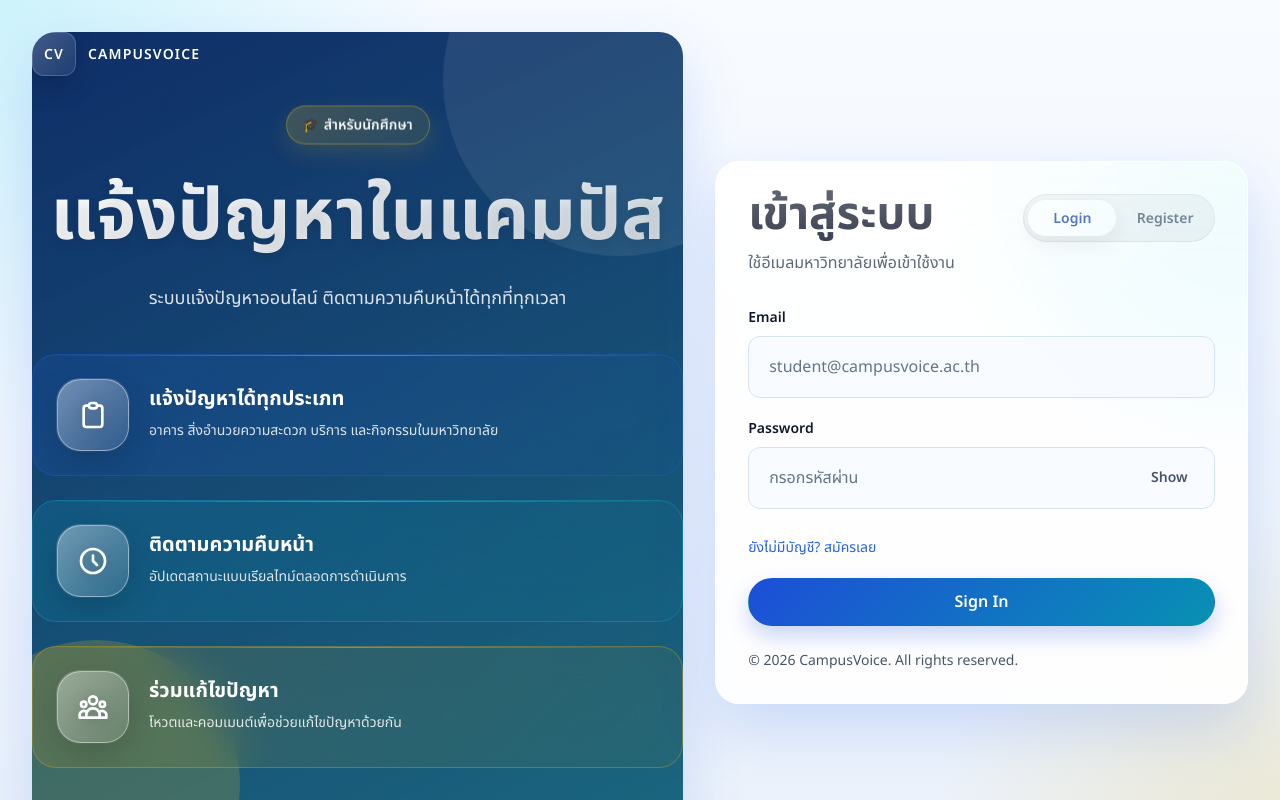
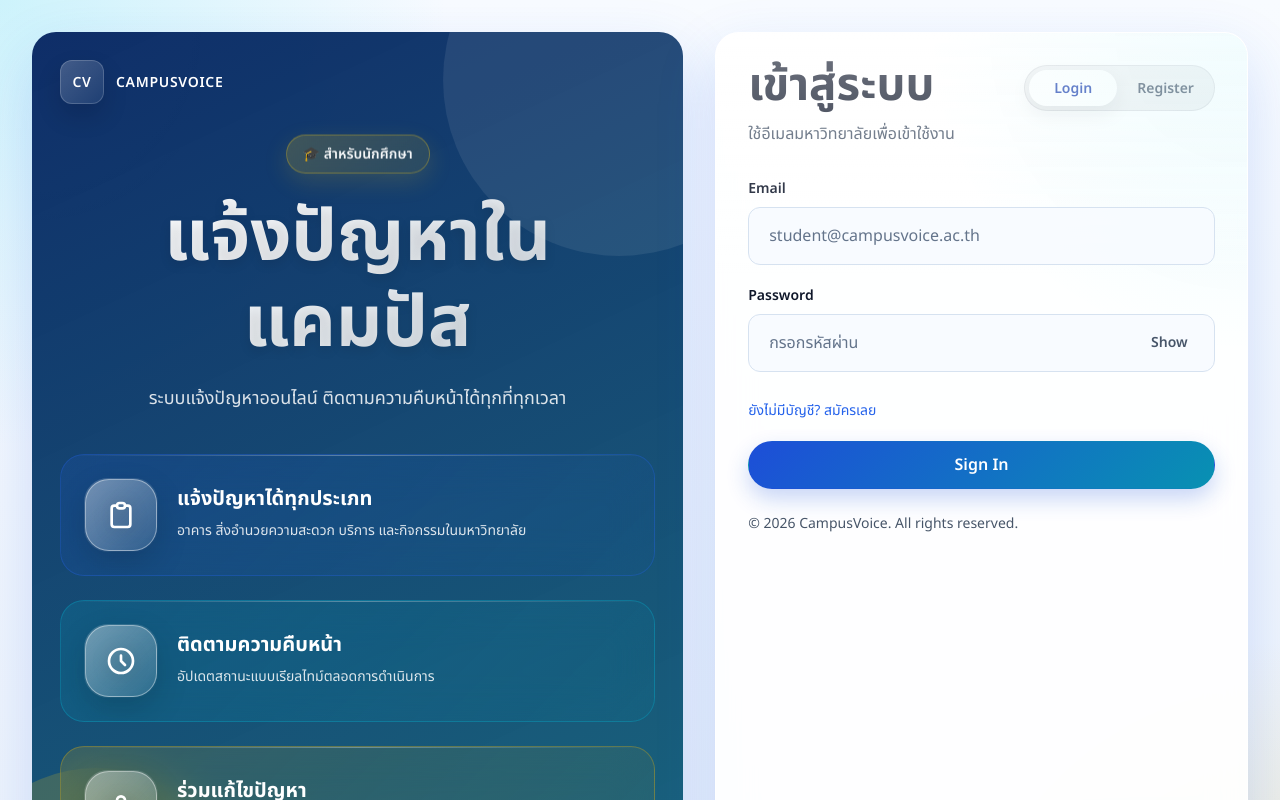
Before and after one commit to Kittithatdensakulprasert/campusvoice, a React (Vite) app in the folder frontend/: page /login in a window 1280 px wide. Shown: the top 800 px of the page. Built offline with nearby package versions, Linux system fonts and the light colour scheme.

Commit message:
fix: add missing --space-7 token and replace hardcoded auth CSS values with tokens

```diff
--- a/frontend/src/components/issues/index.jsx
+++ b/frontend/src/components/issues/index.jsx
@@ -292,7 +292,7 @@ export function IssueListPage() {
           <div className="issue-loading">
             <div className="loading-spinner">
               <svg className="spinning-icon" fill="none" stroke="currentColor" viewBox="0 0 24 24">
-                <path strokeLinecap="round" strokeLinejoin="round" strokeWidth="2" d="M4 4v5h.582m15.356 2A8.001 8.001 0 1 1.06-1.061l-8.689-8.69a2.25 2.25 0 0 0-3.182 0l-8.69 8.69a2.25 2.25 0 0 .091-.086L12 5.432Z"></path>
+                <path strokeLinecap="round" strokeLinejoin="round" strokeWidth="2" d="M4 4v5h.582m15.356 2A8.001 8.001 0 0 0 4.582 9H4m0 11v-5h.582m0 0a8.001 8.001 0 0 0 15.356-2H20m0 0v5" />
               </svg>
             </div>
             <p>กำลังดำเนินการ...</p>
@@ -371,7 +371,7 @@ export function IssueDetailPage() {
               {statusLabel}
             </span>
             <VoteButton
-              id={id}
+              issueId={id}
               voteCount={voteCount}
               voted={hasVoted}
               onChange={({ voted, voteCount: nextCount }) => {
@@ -403,7 +403,7 @@ export function IssueDetailPage() {
 
         </article>
 
-        <CommentList id={id} />
+        <CommentList issueId={id} />
       </section>
     </main>
   );
--- a/frontend/src/index.css
+++ b/frontend/src/index.css
@@ -131,7 +131,7 @@ select {
   gap: var(--space-3);
   font-size: var(--font-size-sm);
   font-weight: var(--font-weight-semibold);
-  letter-spacing: 0.08em;
+  letter-spacing: 0.05em;
   text-transform: uppercase;
 }
 
@@ -151,13 +151,13 @@ select {
   margin-top: var(--space-6);
   font-family: var(--font-family-heading);
   font-size: clamp(2.35rem, 5vw, 4.35rem);
-  line-height: 1.40;
+  line-height: var(--line-height-tight);
 }
 
 .auth-subheading {
   margin-top: var(--space-4);
   max-width: 32rem;
-  color: rgba(255, 255, 255, 0.78);
+  color: rgba(255, 255, 255, 0.8);
   font-size: var(--font-size-lg);
 }
 
@@ -172,36 +172,36 @@ select {
   grid-template-columns: auto 1fr auto;
   gap: var(--space-3);
   align-items: start;
-  padding: 1rem 1.1rem;
-  border-radius: 1.15rem;
+  padding: var(--space-4) var(--space-5);
+  border-radius: var(--radius-xl);
   background: rgba(255, 255, 255, 0.08);
   border: 1px solid rgba(255, 255, 255, 0.08);
   backdrop-filter: blur(10px);
 }
 
 .auth-feature-dot {
-  width: 0.75rem;
-  height: 0.75rem;
-  margin-top: 0.45rem;
+  width: var(--space-3);
+  height: var(--space-3);
+  margin-top: var(--space-1);
   border-radius: var(--radius-full);
   background: var(--color-accent-300);
-  box-shadow: 0 0 0 0.35rem rgba(250, 204, 21, 0.18);
+  box-shadow: 0 0 0 var(--space-1) rgba(250, 204, 21, 0.18);
 }
 
 .auth-feature-copy strong {
   display: block;
-  margin-bottom: 0.15rem;
+  margin-bottom: var(--space-1);
 }
 
 .auth-feature-copy p {
-  color: rgba(255, 255, 255, 0.78);
+  color: rgba(255, 255, 255, 0.8);
   font-size: var(--font-size-sm);
 }
 
 .auth-feature-number {
   font-family: var(--font-family-heading);
   color: rgba(255, 255, 255, 0.36);
-  font-size: 1.25rem;
+  font-size: var(--font-size-xl);
 }
 
 .auth-card {
@@ -247,7 +247,7 @@ select {
   color: var(--color-primary-700);
   font-size: var(--font-size-sm);
   font-weight: var(--font-weight-semibold);
-  letter-spacing: 0.08em;
+  letter-spacing: 0.05em;
   text-transform: uppercase;
 }
 
@@ -280,8 +280,8 @@ select {
 
 .auth-switcher {
   display: inline-flex;
-  padding: 0.3rem;
-  gap: 0.3rem;
+  padding: var(--space-1);
+  gap: var(--space-1);
   border-radius: var(--radius-full);
   background: rgba(15, 23, 42, 0.06);
   border: 1px solid rgba(15, 23, 42, 0.08);
@@ -292,8 +292,8 @@ select {
   align-items: center;
   justify-content: center;
   min-width: 5.5rem;
-  min-height: 2.3rem;
-  padding: 0 0.9rem;
+  min-height: 2.25rem;
+  padding: 0 var(--space-4);
   border-radius: var(--radius-full);
   color: var(--color-text-muted);
   font-size: var(--font-size-sm);
@@ -341,7 +341,7 @@ select {
   border-radius: var(--radius-lg);
   background: rgba(248, 251, 255, 0.88);
   color: var(--color-text);
-  padding: 1.125rem 1.25rem;
+  padding: var(--space-4) var(--space-5);
   font-size: var(--font-size-md);
   transition:
     border-color var(--transition-fast),
@@ -675,8 +675,8 @@ select {
 }
 
 .auth-kpi {
-  padding: 1rem;
-  border-radius: 1.15rem;
+  padding: var(--space-4);
+  border-radius: var(--radius-xl);
   background: rgba(255, 255, 255, 0.08);
   border: 1px solid rgba(255, 255, 255, 0.08);
 }
@@ -684,13 +684,13 @@ select {
 .auth-kpi strong {
   display: block;
   font-family: var(--font-family-heading);
-  font-size: 1.35rem;
+  font-size: var(--font-size-2xl);
 }
 
 .auth-kpi span {
   display: block;
-  margin-top: 0.2rem;
-  color: rgba(255, 255, 255, 0.78);
+  margin-top: var(--space-1);
+  color: rgba(255, 255, 255, 0.8);
   font-size: var(--font-size-sm);
 }
 
@@ -698,8 +698,8 @@ select {
   display: grid;
   gap: var(--space-3);
   margin-top: var(--space-7);
-  padding: 1rem;
-  border-radius: 1.4rem;
+  padding: var(--space-4);
+  border-radius: var(--radius-2xl);
   background: rgba(2, 6, 23, 0.18);
   border: 1px solid rgba(255, 255, 255, 0.08);
   backdrop-filter: blur(14px);
@@ -708,7 +708,7 @@ select {
 .auth-preview__topbar {
   display: flex;
   align-items: center;
-  gap: 0.45rem;
+  gap: var(--space-2);
 }
 
 .auth-preview__dot {
@@ -1181,10 +1181,23 @@ select {
   .auth-layout {
     grid-template-columns: minmax(0, 1.1fr) minmax(26rem, 0.9fr);
     gap: var(--space-8);
+    align-items: stretch;
   }
 
   .auth-panel {
     min-height: 46rem;
+  }
+
+  .auth-card {
+    align-self: stretch;
+    display: flex;
+    flex-direction: column;
+  }
+
+  .auth-form-card .card__body {
+    flex: 1;
+    display: flex;
+    flex-direction: column;
   }
 
   .auth-panel-content {
--- a/frontend/variables.css
+++ b/frontend/variables.css
@@ -81,6 +81,7 @@
   --space-4: 1rem;
   --space-5: 1.25rem;
   --space-6: 1.5rem;
+  --space-7: 1.75rem;
   --space-8: 2rem;
   --space-10: 2.5rem;
   --space-12: 3rem;
```
